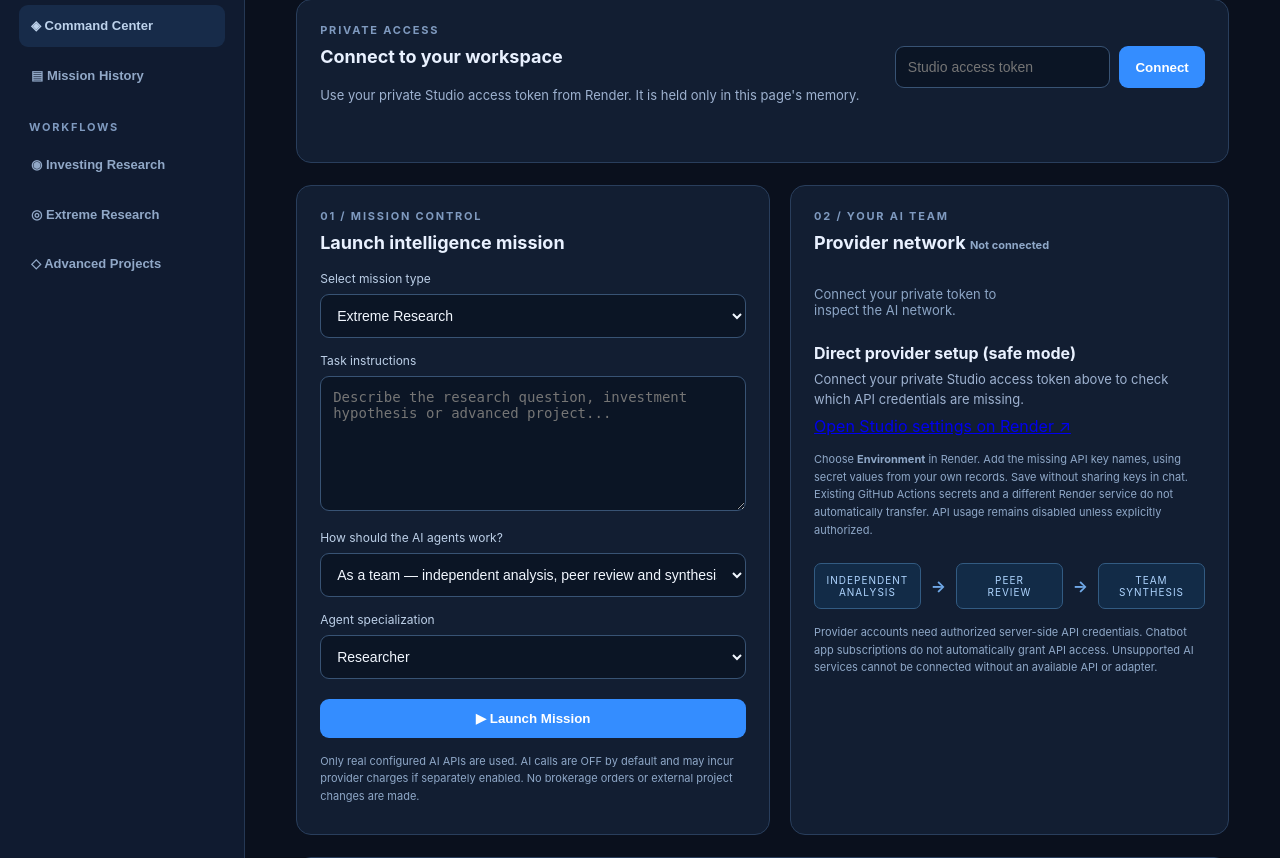
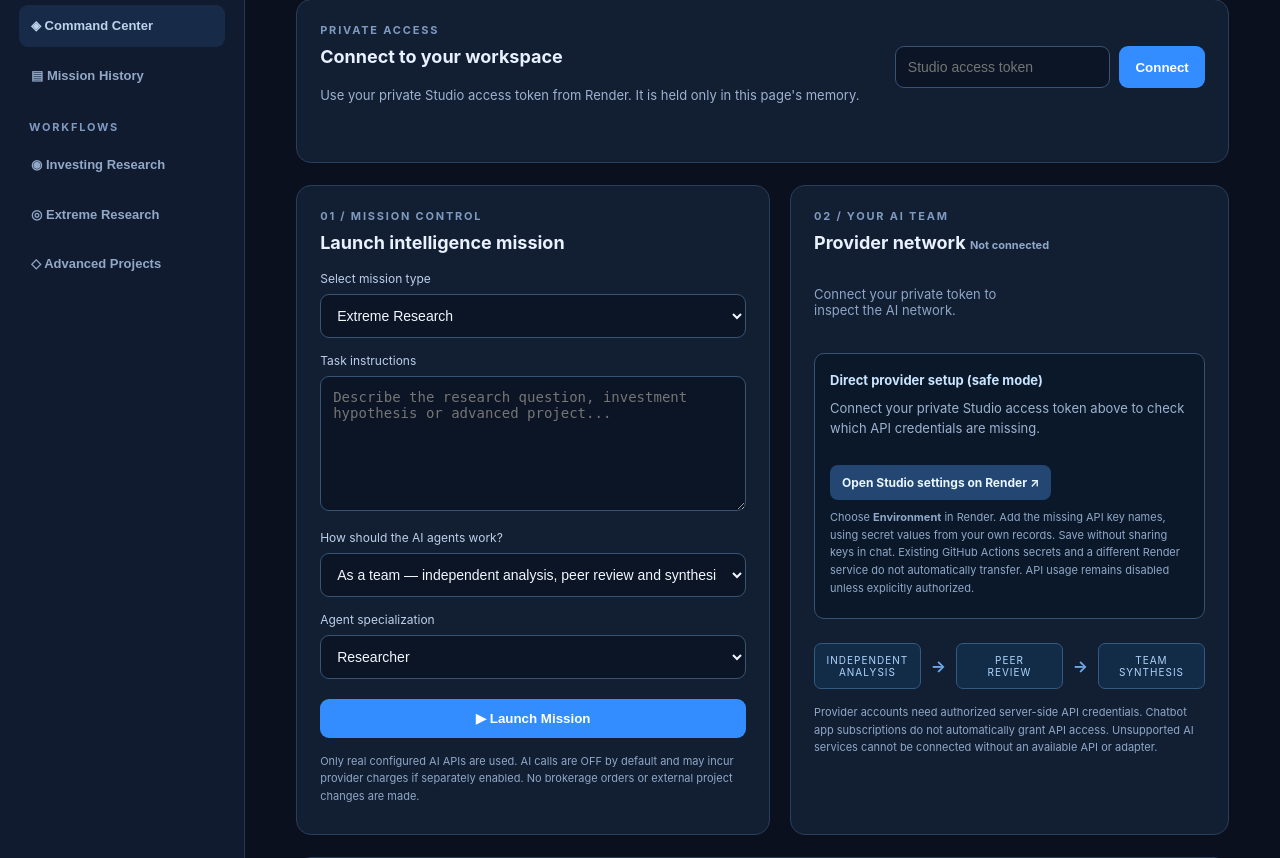
Before and after one commit to jacarney1990/alpaca-paper-monitor, a Flask app: page / in a window 1280 px wide. Shown: the part 162-1020 px from the top of the page. Run offline with Flask 3, Linux system fonts and the light colour scheme.

Commit message:
Style safe provider configuration guidance

```diff
--- a/ai_studio/static/style.css
+++ b/ai_studio/static/style.css
@@ -35,3 +35,11 @@ footer{color:#788fae;font-size:11px;text-align:center;padding:26px 0}
 
 .nav{display:block;width:100%;text-align:left;cursor:pointer;font-weight:600;line-height:1.35}
 .nav:focus-visible{outline:2px solid #80bcff;outline-offset:2px}
+
+.panel-mini{padding:15px;background:#0b1829;border:1px solid #385371;border-radius:10px;margin-top:20px}
+.panel-mini strong{font-size:13px;color:#cae5ff}
+.panel-mini p{margin-top:9px}
+.missing-keys{display:flex;gap:7px;flex-wrap:wrap;margin:13px 0}
+.missing-keys code{font-size:11px;color:#dbedff;background:#1e3350;border:1px solid #46648a;border-radius:5px;padding:6px 8px}
+.setup-link{display:inline-block;padding:10px 12px;background:#234672;color:#e7f5ff;border-radius:8px;text-decoration:none;font-size:12px;font-weight:700}
+.setup-link:hover,.setup-link:focus-visible{outline:2px solid #7cb9ff}
```
